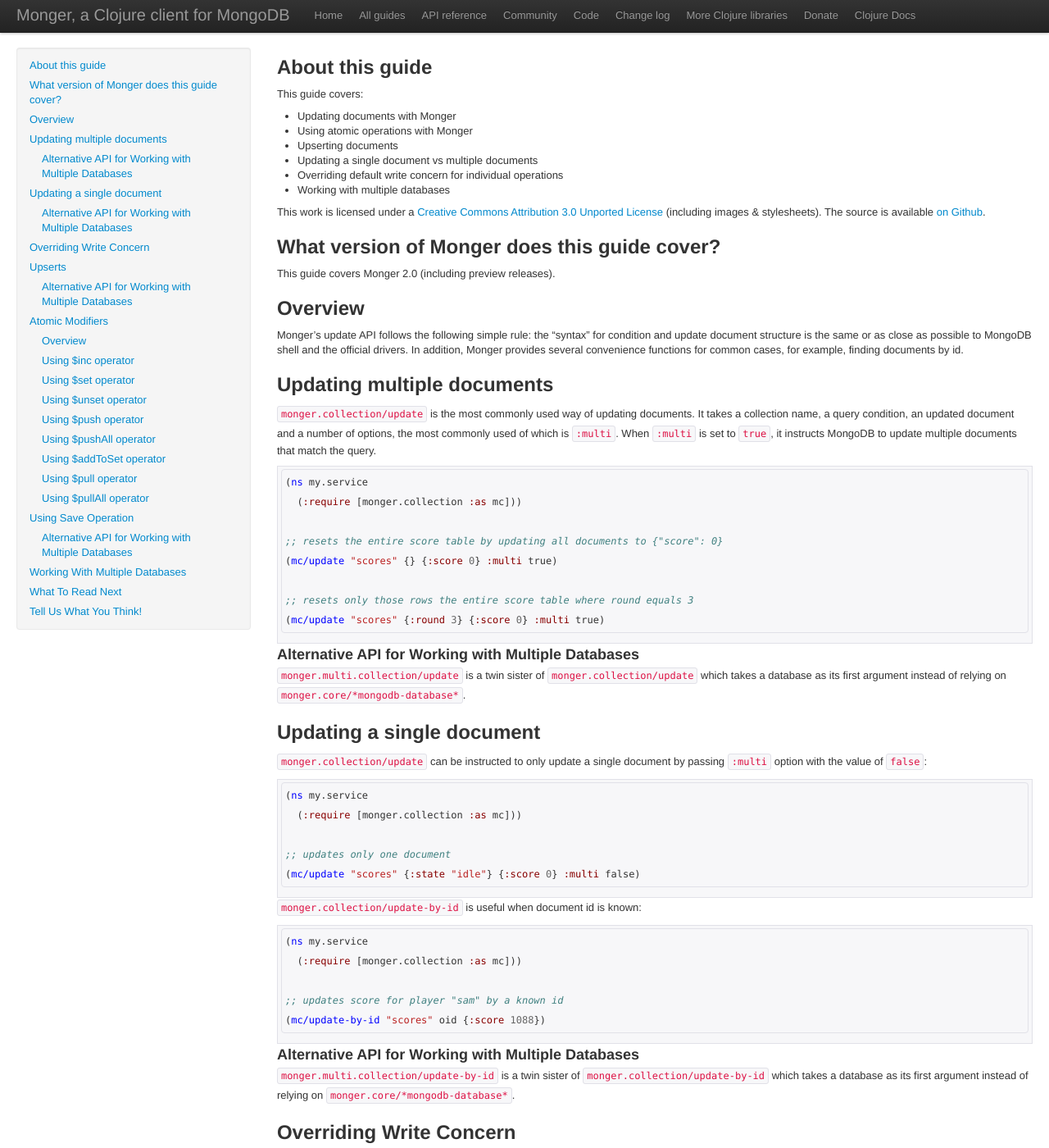
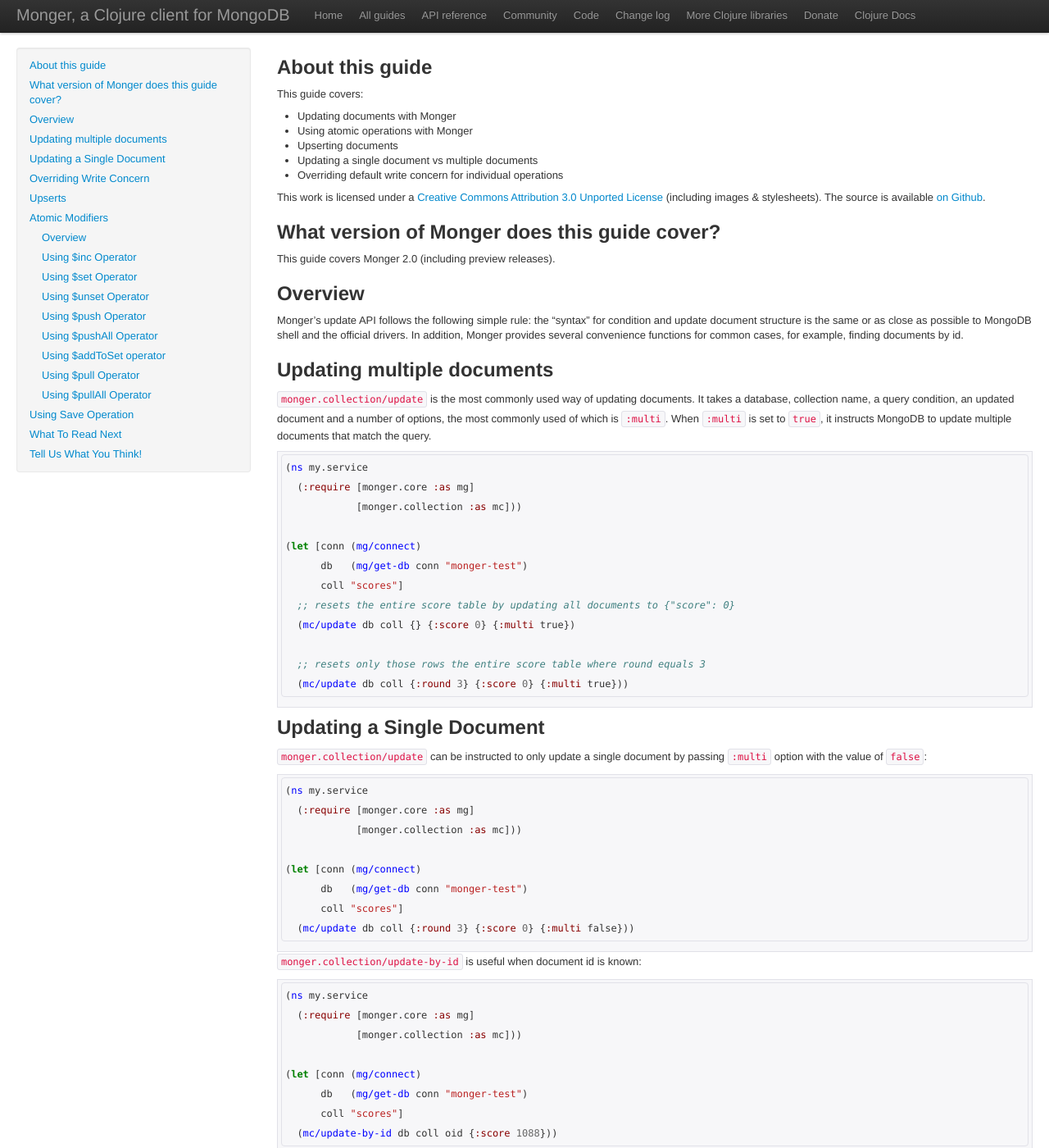
Before and after one commit to clojurewerkz/monger.docs, a Jekyll site: the page built from articles/updating.md, in a window 1280 px wide and 1400 px high. Shown: the whole window at 82% size. Built offline with Jekyll 4.4.1, drawn with Linux system fonts in a browser that asks for light colours; some web fonts are replaced; comment, search, counter and statistics services are not loaded; some of the changed text lies outside the part shown.

Commit message:
Port Updating guide

````diff
--- a/articles/updating.md
+++ b/articles/updating.md
@@ -12,7 +12,6 @@
  * Upserting documents
  * Updating a single document vs multiple documents
  * Overriding default write concern for individual operations
- * Working with multiple databases
 
 This work is licensed under a <a rel="license" href="http://creativecommons.org/licenses/by/3.0/">Creative Commons Attribution 3.0 Unported License</a> (including images & stylesheets). The source is available [on Github](https://github.com/clojurewerkz/monger.docs).
 
@@ -24,122 +23,136 @@
 
 ## Overview
 
-Monger's update API follows the following simple rule: the "syntax" for condition and update document structure is
-the same or as close as possible to MongoDB shell and the official drivers. In addition, Monger provides several
-convenience functions for common cases, for example, finding documents by id.
+Monger's update API follows the following simple rule: the "syntax"
+for condition and update document structure is the same or as close as
+possible to MongoDB shell and the official drivers. In addition,
+Monger provides several convenience functions for common cases, for
+example, finding documents by id.
 
 
 ## Updating multiple documents
 
-`monger.collection/update` is the most commonly used way of updating documents. It takes a collection name, a query condition, an updated document
-and a number of options, the most
-commonly used of which is `:multi`. When `:multi` is set to `true`, it instructs MongoDB to update multiple documents
-that match the query.
+`monger.collection/update` is the most commonly used way of updating
+documents. It takes a database, collection name, a query condition, an
+updated document and a number of options, the most commonly used of
+which is `:multi`. When `:multi` is set to `true`, it instructs
+MongoDB to update multiple documents that match the query.
 
 ``` clojure
 (ns my.service
-  (:require [monger.collection :as mc]))
+  (:require [monger.core :as mg]
+            [monger.collection :as mc]))
 
-;; resets the entire score table by updating all documents to {"score": 0}
-(mc/update "scores" {} {:score 0} :multi true)
+(let [conn (mg/connect)
+      db   (mg/get-db conn "monger-test")
+      coll "scores"]
+  ;; resets the entire score table by updating all documents to {"score": 0}
+  (mc/update db coll {} {:score 0} {:multi true})
 
-;; resets only those rows the entire score table where round equals 3
-(mc/update "scores" {:round 3} {:score 0} :multi true)
+  ;; resets only those rows the entire score table where round equals 3
+  (mc/update db coll {:round 3} {:score 0} {:multi true}))
 ```
 
 
-### Alternative API for Working with Multiple Databases
+## Updating a Single Document
 
-`monger.multi.collection/update` is a twin sister of `monger.collection/update` which takes
-a database as its first argument instead of relying on `monger.core/*mongodb-database*`.
-
-
-
-## Updating a single document
-
-`monger.collection/update` can be instructed to only update a single document by passing `:multi` option with the value of `false`:
+`monger.collection/update` can be instructed to only update a single
+document by passing `:multi` option with the value of `false`:
 
 ``` clojure
 (ns my.service
-  (:require [monger.collection :as mc]))
+  (:require [monger.core :as mg]
+            [monger.collection :as mc]))
 
-;; updates only one document
-(mc/update "scores" {:state "idle"} {:score 0} :multi false)
+(let [conn (mg/connect)
+      db   (mg/get-db conn "monger-test")
+      coll "scores"]
+  (mc/update db coll {:round 3} {:score 0} {:multi false}))
 ```
-
 
 `monger.collection/update-by-id` is useful when document id is known:
 
 ``` clojure
 (ns my.service
-  (:require [monger.collection :as mc]))
+  (:require [monger.core :as mg]
+            [monger.collection :as mc]))
 
-;; updates score for player "sam" by a known id
-(mc/update-by-id "scores" oid {:score 1088})
+(let [conn (mg/connect)
+      db   (mg/get-db conn "monger-test")
+      coll "scores"]
+  (mc/update-by-id db coll oid {:score 1088}))
 ```
-
-### Alternative API for Working with Multiple Databases
-
-`monger.multi.collection/update-by-id` is a twin sister of `monger.collection/update-by-id` which takes
-a database as its first argument instead of relying on `monger.core/*mongodb-database*`.
-
-
 
 ## Overriding Write Concern
 
-It is possible to override default write concern for a single operation using the `:write-concern` key that `monger.collection/update` and
-`monger.collection/update-by-id` accept:
+It is possible to override default write concern for a single
+operation using the `:write-concern` key that
+`monger.collection/update` and `monger.collection/update-by-id`
+accept:
 
 ``` clojure
 (ns my.service
-  (:require [monger.collection :as mc])
+  (:require [monger.core :as mg]
+            [monger.collection :as mc])
   (:import com.mongodb.WriteConcern))
 
-;; updates score for player "sam", waiting for MongoDB server to
-;; update recovery journal (trading some throughput for safety)
-(mc/update "scores" {:username "sam"} {:score 1088} :multi true :write-concern WriteConcern/JOURNAL_SAFE)
+(let [conn (mg/connect)
+      db   (mg/get-db conn "monger-test")
+      coll "scores"
+      opts {:multi true :write-concern WriteConcern/JOURNAL_SAFE}]
+  ;; updates score for player "sam", waiting for MongoDB server to
+  ;; update recovery journal (trading some throughput for safety)
+  (mc/update db coll {:username "sam"} {:score 1088} opts))
 ```
 
 
 ## Upserts
 
-MongoDB supports upserts, "update or insert" operations. To do an upsert with Monger, use `monger.collection/update` function with `:upsert` option set to true:
+MongoDB supports upserts, "update or insert" operations. To do an
+upsert with Monger, use `monger.collection/update` function with
+`:upsert` option set to true:
 
 ``` clojure
 (ns my.service
-  (:require [monger.collection :as mc]
-            [monger.operators :refer :all]))
+  (:require [monger.core :as mg]
+            [monger.collection :as mc]))
 
-;; updates score for player "sam" if it exists; creates a new document otherwise
-(mc/update "scores" {:player "sam"} {$set {:score 1088}} :upsert true)
+(let [conn (mg/connect)
+      db   (mg/get-db conn "monger-test")
+      coll "scores"]
+  ;; updates score for player "sam" if it exists; creates a new document otherwise
+  (mc/update db coll {:player "sam"} {$set {:score 1088}} {:upsert true}))
 ```
 
 Note that upsert only inserts one document. Learn more about upserts
 in [this MongoDB documentation
 section](http://docs.mongodb.org/manual/core/update/#Updating-update).
 
-### Alternative API for Working with Multiple Databases
-
-`monger.multi.collection/upsert` is a twin sister of `monger.collection/upsert` which takes
-a database as its first argument instead of relying on `monger.core/*mongodb-database*`.
-
 
 ## Atomic Modifiers
 
 ### Overview
 
-Modifier operations are highly-efficient and useful when updating existing values; for instance, they're great for incrementing counters, setting individual fields, updating fields that are arrays and so on.
+Modifier operations are highly-efficient and useful when updating
+existing values; for instance, they're great for incrementing
+counters, setting individual fields, updating fields that are arrays
+and so on.
 
-MongoDB supports modifiers via update operation and Monger API works the same way: you pass a document with modifiers
-to `monger.collection/update`. For example, to increment number of views for a particular page:
+MongoDB supports modifiers via update operation and Monger API works
+the same way: you pass a document with modifiers to
+`monger.collection/update`. For example, to increment number of views
+for a particular page:
 
 ``` clojure
 (ns my.service
-  (:require [monger.collection :as mc]
-      [monger.operators :refer :all])
-)
+  (:require [monger.core :as mg]
+            [monger.collection :as mc]
+            [monger.operators :refer :all]))
 
-(mc/update "visits" {:url "http://megacorp.com"} {$inc {:visits 1}})
+(let [conn (mg/connect)
+      db   (mg/get-db conn "monger-test")
+      coll visits]
+  (mc/update db coll {:url "http://megacorp.com"} {$inc {:visits 1}}))
 ```
 
 Whenever you have a MongoDB shell example, query and update documents
@@ -157,170 +170,187 @@
 MongoDB shell.
 
 
-### Using $inc operator
+### Using $inc Operator
+
+`$inc` operator increments (or decrements) one or more fields that
+have numeric values:
 
 ``` clojure
 (ns my.service
-  (:require [monger.collection :as mc]
-      [monger.operators :refer :all]))
+  (:require [monger.core :as mg]
+            [monger.collection :as mc]
+            [monger.operators :refer :all]))
 
-(mc/update "visits" {:url "http://megacorp.com"} {$inc {:visits 1}})
+(let [conn (mg/connect)
+      db   (mg/get-db conn "monger-test")
+      coll "visits"]
+  (mc/update db coll {:url "http://megacorp.com"} {$inc {:visits 1}}))
 ```
 
 
-### Using $set operator
+### Using $set Operator
 
 `$set` operator changes (sets) one or more fields for a document (or multiple documents)
 
 ``` clojure
 (ns my.service
-  (:require [monger.collection :as mc]
-      [monger.operators :refer :all]))
+  (:require [monger.core :as mg]
+            [monger.collection :as mc]
+            [monger.operators :refer :all]))
 
-;; sets "weight" field in the document to 20.5
-(mgcol/update coll {:_id oid} {$set {:weight 20.5}})
+(let [conn (mg/connect)
+      db   (mg/get-db conn "monger-test")
+      coll "products"]
+  ;; sets "weight" field in the document to 20.5
+  (mc/update db coll {:_id oid} {$set {:weight 20.5}})
 
-;; sets several fields atomically
-(mgcol/update coll {:_id oid} {$set {:weight 20.5 :color "blue" :width 10.75}})
+  ;; sets several fields atomically
+  (mc/update db coll {:_id oid} {$set {:weight 20.5 :color "blue" :width 10.75}}))
 ```
 
 
-### Using $unset operator
+### Using $unset Operator
 
-`$unset` operator clears (removes) a single field from a document
+`$unset` operator clears (removes) a single field from a document:
 
 ``` clojure
 (ns my.service
-  (:require [monger.collection :as mc]
-      [monger.operators :refer :all]))
+  (:require [monger.core :as mg]
+            [monger.collection :as mc]
+            [monger.operators :refer :all]))
 
-(mc/update "visits" {:url "http://megacorp.com"} {$unset "unverified"})
+(let [conn (mg/connect)
+      db   (mg/get-db conn "monger-test")
+      coll "visits"]
+  (mc/update db coll {:url "http://megacorp.com"} {$unset "unverified"}))
 ```
 
 
-### Using $push operator
+### Using $push Operator
 
 `$push` operator appends a single value to an array field (and allows for duplicates):
 
 ``` clojure
 (ns my.service
-  (:require [monger.collection :as mc]
-      [monger.operators :refer :all]))
+  (:require [monger.core :as mg]
+            [monger.collection :as mc]
+            [monger.operators :refer :all]))
 
-;; adds "überachievement" to the list of badges (which an array field)
-(mgcol/update "people" {:_id oid} {$push {:badges "überachievement"}})
+(let [conn (mg/connect)
+      db   (mg/get-db conn "monger-test")
+      coll "people"]
+  ;; adds "überachievement" to the list of badges (which an array field)
+  (mc/update db coll {:_id oid} {$push {:badges "überachievement"}}))
 ```
 
 
-### Using $pushAll operator
+### Using $pushAll Operator
 
 `$pushAll` operator adds multiple values to an array field (and allows for duplicates):
 
 ``` clojure
 (ns my.service
-  (:require [monger.collection :as mc]
-      [monger.operators :refer :all]))
+  (:require [monger.core :as mg]
+            [monger.collection :as mc]
+            [monger.operators :refer :all]))
 
-;; adds multiple items to an array field
-(mgcol/update coll {:_id oid} {$pushAll {:items ["Glass Star" "See No Evil"]}})
+(let [conn (mg/connect)
+      db   (mg/get-db conn "monger-test")
+      coll "people"]
+  ;; adds multiple items to an array field
+  (mc/update db coll {:_id oid} {$pushAll {:items ["Glass Star" "See No Evil"]}}))
 ```
 
 
 ### Using $addToSet operator
 
-`$addToSet` operator is similar to `$push` but will filter out duplicate entries (sets are collections
-that do not have duplicates):
+`$addToSet` operator is similar to `$push` but will filter out
+duplicate entries (sets are collections that do not have duplicates):
 
 ``` clojure
 (ns my.service
-  (:require [monger.collection :as mc]
-      [monger.operators :refer :all]))
+  (:require [monger.core :as mg]
+            [monger.collection :as mc]
+            [monger.operators :refer :all]))
 
-;; adds a single value to an array field, ensuring there are no duplicates
-(mgcol/update coll {:_id oid} {$addToSet {:permissions ["write"]}})
+(let [conn (mg/connect)
+      db   (mg/get-db conn "monger-test")
+      coll "accounts"]
+  ;; adds a single value to an array field, ensuring there are no duplicates
+  (mc/update coll {:_id oid} {$addToSet {:permissions ["write"]}}))
 ```
 
 
-### Using $pull operator
+### Using $pull Operator
 
 ``` clojure
 (ns my.service
-  (:require [monger.collection :as mc]
-      [monger.operators :refer :all]))
+  (:require [monger.core :as mg]
+            [monger.collection :as mc]
+            [monger.operators :refer :all]))
 
-;; removes a single value from an array field
-(mgcol/update coll {:_id oid} {$pull {:permissions "write"}})
+(let [conn (mg/connect)
+      db   (mg/get-db conn "monger-test")
+      coll "accounts"]
+  ;; removes a single value from an array field
+  (mc/update coll {:_id oid} {$pull {:permissions "write"}}))
 ```
 
 
-### Using $pullAll operator
+### Using $pullAll Operator
 
 ``` clojure
 (ns my.service
-  (:require [monger.collection :as mc]
-      [monger.operators :refer :all]))
+  (:require [monger.core :as mg]
+            [monger.collection :as mc]
+            [monger.operators :refer :all]))
 
-;; removes multiple items from an array field
-(mgcol/update coll {:_id oid} {$pullAll {:items ["Glass Star" "See No Evil"]}})
+(let [conn (mg/connect)
+      db   (mg/get-db conn "monger-test")
+      coll "people"]
+  ;; removes multiple items from an array field
+  (mc/update coll {:_id oid} {$pullAll {:items ["Glass Star" "See No Evil"]}}))
 ```
 
 
 ## Using Save Operation
 
-`monger.collection/save` function performs insert or update (replace) based on whether or not provided document already has an id (whether the `:_id` field
-is set).
+`monger.collection/save` function performs insert or update (replace)
+based on whether or not provided document already has an id (whether
+the `:_id` field is set).
 
-With a new document, it works very much like `monger.collection/insert`:
+With a new document, it works very much like
+`monger.collection/insert`:
 
 ``` clojure
-(let [collection "people"
-      document       {:name "Joe" :age 30}]
+(let [coll "people"
+      doc  {:name "Joe" :age 30}]
     ;; here monger.collection/save works the same way as monger.collection/insert
-    (monger.collection/save "people" document))
+    (mc/save db coll doc))
 ```
 
-`monger.collection/save-and-return` with new documents works the same way as `monger.collection/insert-and-return`:
+`monger.collection/save-and-return` with new documents works the same
+way as `monger.collection/insert-and-return`:
 
 ``` clojure
-(let [collection "people"
-      document       {:name "Joe" :age 30}]
+(let [coll "people"
+      doc  {:name "Joe" :age 30}]
     ;; here monger.collection/save-and-return works the same way as monger.collection/insert-and-return
-    (monger.collection/save-and-return "people" document))
+    (mc/save-and-return db coll doc))
 ```
 
-With documents that are not new (already have the `:_id` field), `monger.collection/save` and `monger.collection/save-and-return`
-will first look up the existing document by id and replace it with the one provided:
+With documents that are not new (already have the `:_id` field),
+`monger.collection/save` and `monger.collection/save-and-return` will
+first look up the existing document by id and replace it with the one
+provided:
 
 ``` clojure
-(let [document   (mc/insert-and-return "people" {:name "Joe" :username "sadjoe" :age 30})
-      doc-id     (:_id document)]
+(let [coll   "people"
+      doc    (mc/insert-and-return coll {:name "Joe" :username "sadjoe" :age 30})
+      doc-id (:_id document)]
     ;; finds and updates a document by _id because it is present
-    (mc/save-and-return "people" { :_id doc-id :name "Joe" :age 30 :username "happyjoe" }))
+    (mc/save-and-return db coll { :_id doc-id :name "Joe" :age 30 :username "happyjoe" }))
 ```
-
-### Alternative API for Working with Multiple Databases
-
-`monger.multi.collection/save` is a twin sister of `monger.collection/save` which takes
-a database as its first argument instead of relying on `monger.core/*mongodb-database*`.
-
-
-## Working With Multiple Databases
-
-Monger is optimized for applications that use only one database but it
-is possible to work with multiple ones.
-
-For that, use functions in the `monger.multi.collection` namespace: they mirror
-`monger.collection` but take a database as the first argument.
-
-
-It is also possible to use [clojure.core/binding](http://clojuredocs.org/clojure_core/clojure.core/binding)
-to rebind `monger.core/*mongodb-database*`,
-`monger.core/*mongodb-connection*` and `monger.core/*mongodb-gridfs*`
-vars to different values or use convenience functions that do that:
-`monger.core/with-connection`, `monger.core/with-db`,
-`monger.core/with-gridfs`. This is a common practice for Clojure
-libraries. Remember that var bindings are thread-local.
-
 
 
 ## What To Read Next
````
